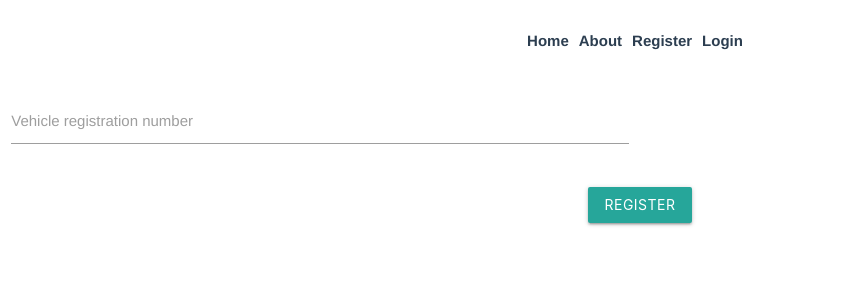
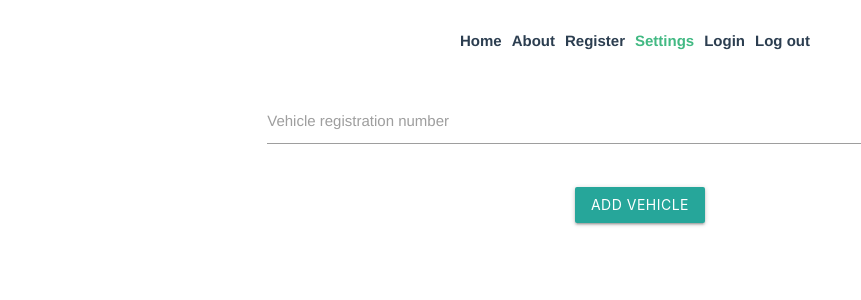
Before and after one commit to fredden87/2dv612-agile, a Vue app in the folder Frontend/: page /#/usersettings in a window 1280 px wide. Shown: the top 300 px of the page, without its empty margins (0-861 px from the left). Built offline with nearby package versions, Linux system fonts and the light colour scheme.

Commit message:
Adding items to menu. Non-dynamic.

```diff
--- a/Frontend/src/store.js
+++ b/Frontend/src/store.js
@@ -23,8 +23,18 @@ export default new Vuex.Store({
       },
       {
         id: 3,
+        text: "Settings",
+        page: "/usersettings"
+      },
+      {
+        id: 4,
         text: "Login",
         page: "/login"
+      },
+      {
+        id: 5,
+        text: "Log out",
+        page: "/logout"
       }
     ]
   },
--- a/Frontend/src/views/UserSettings.vue
+++ b/Frontend/src/views/UserSettings.vue
@@ -1,9 +1,9 @@
 <template>
-  <div>
+  <div class="register-wrapper">
     <div class="row">
       <form class="col s12">
         <div class="row">
-          <div class="input-field col s6">
+          <div class="input-field col s12">
             <input id="car_reg" type="text" class="validate">
             <label for="car_reg">Vehicle registration number</label>
           </div>
@@ -14,7 +14,7 @@
           type="submit"
           name="action"
           v-on:click="addVehicle">
-          Register
+          Add Vehicle
         </button>
       </form>
     </div>
@@ -67,5 +67,8 @@ export default {
 </script>
 
 <style>
-
+.register-wrapper {
+  width: 60%;
+  margin: 0 auto;
+}
 </style>
```
